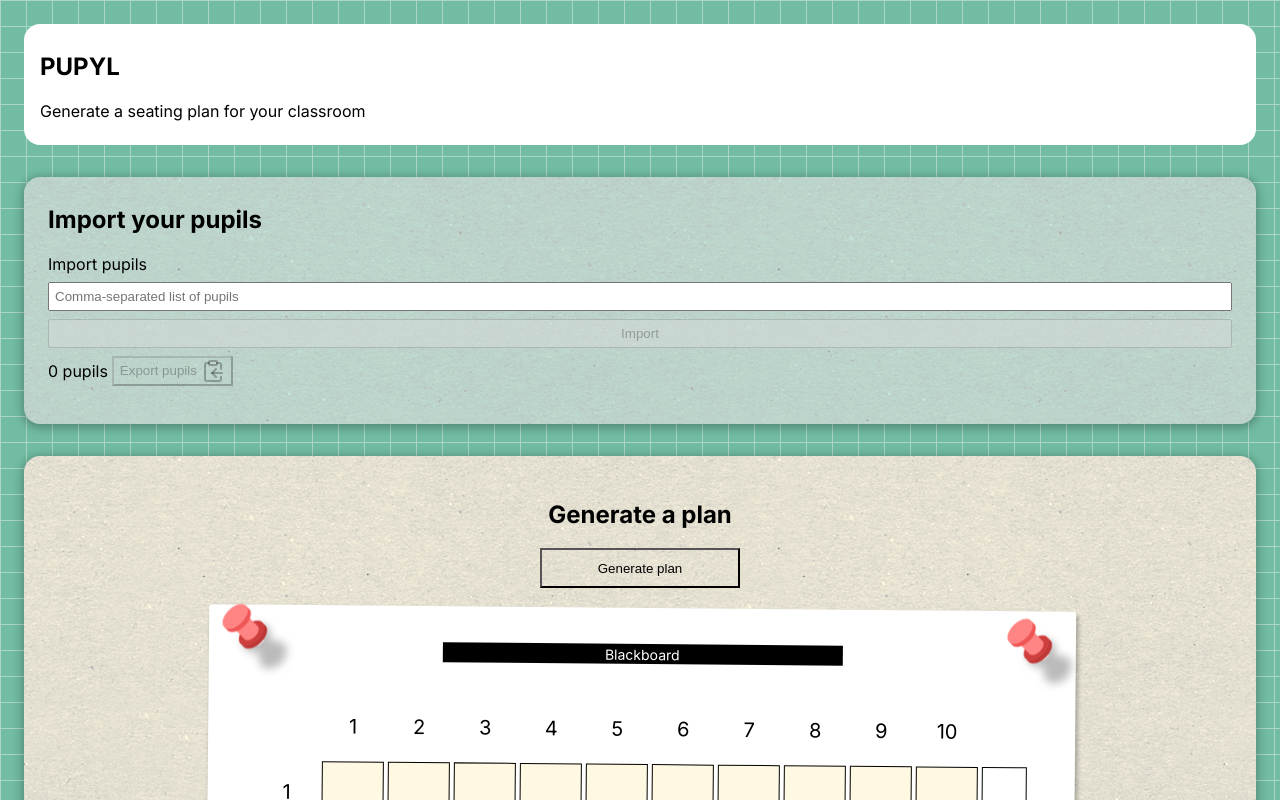
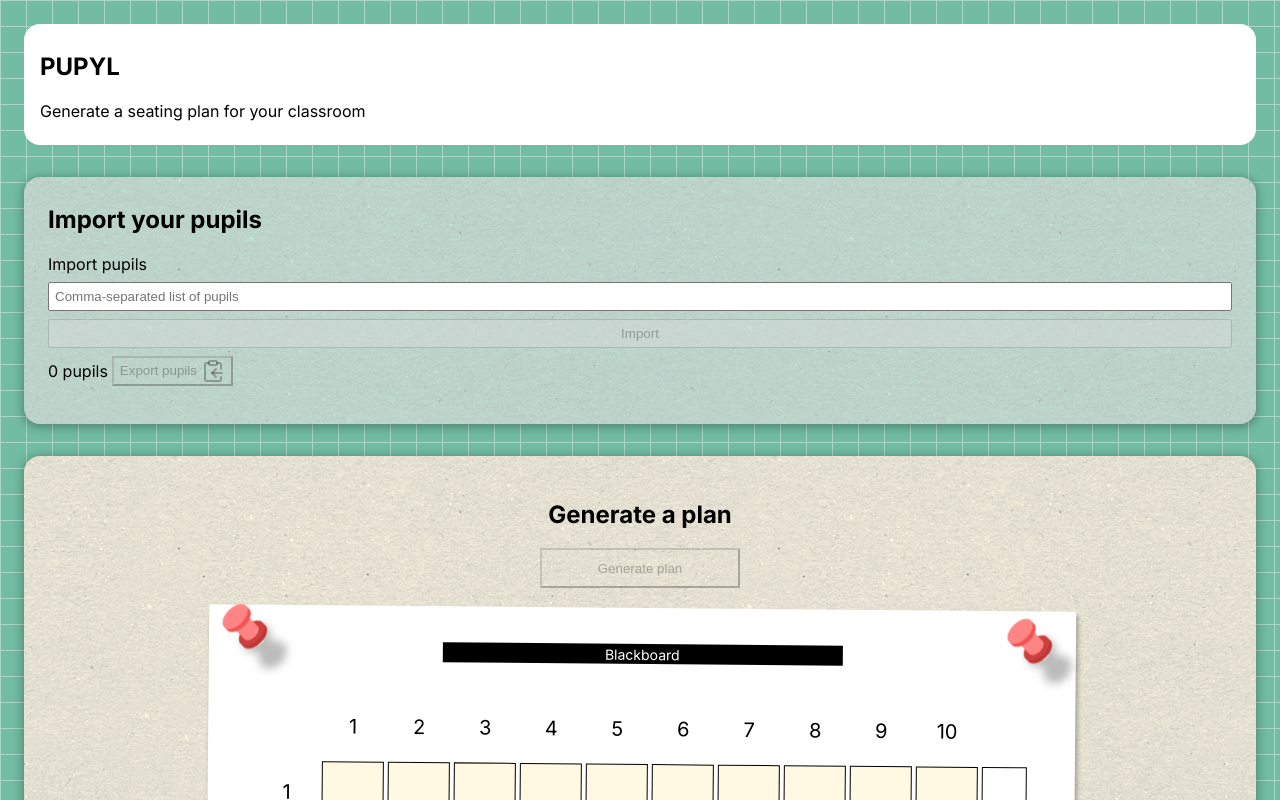
Before and after one commit to tselmek/pupyl, a Next.js app: page / in a window 1280 px wide. Shown: the top 800 px of the page. Built offline with nearby package versions, Linux system fonts and the light colour scheme.

Commit message:
Disable generate button if no seat or no pupil

```diff
--- a/src/app/page.tsx
+++ b/src/app/page.tsx
@@ -182,7 +182,7 @@ export default function Home() {
         <h2>Generate a plan</h2>
         <button
           onClick={handleGenerate}
-          disabled={pupils.length > selectedSeats.size}
+          disabled={pupils.length > selectedSeats.size || pupils.length === 0 || selectedSeats.size === 0}
         >
           Generate plan
         </button>
```
